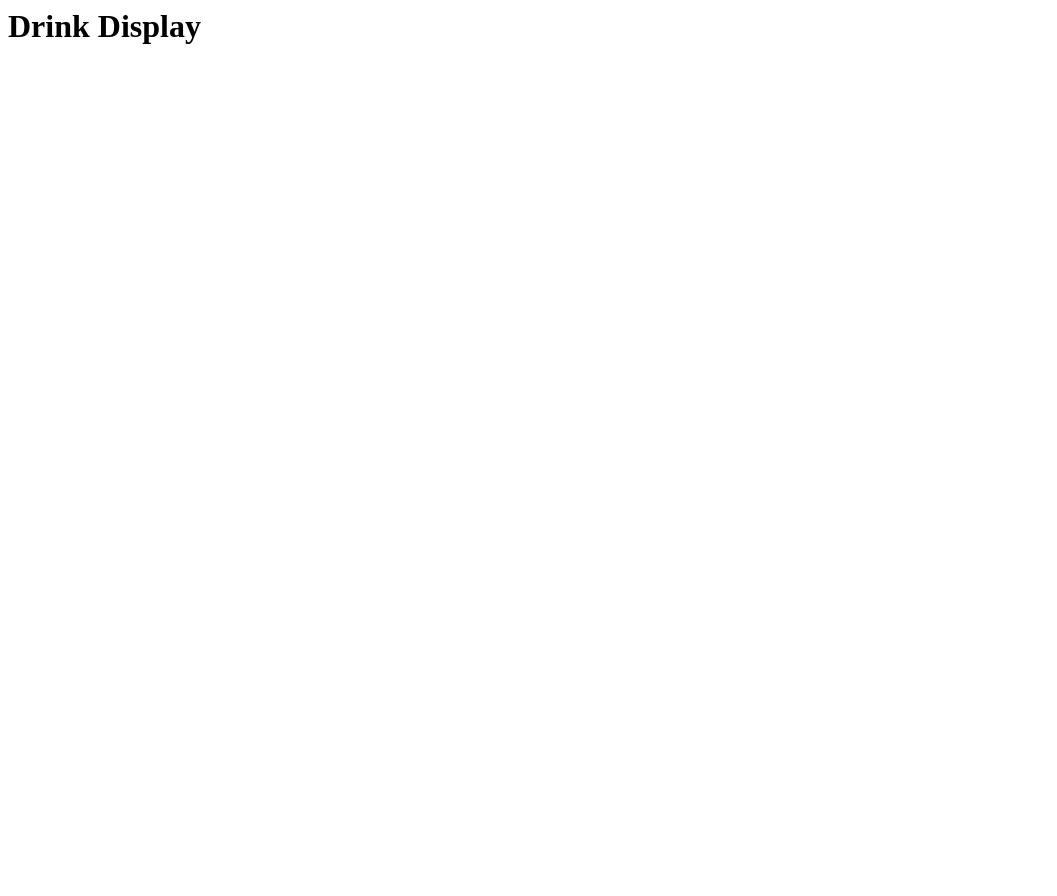
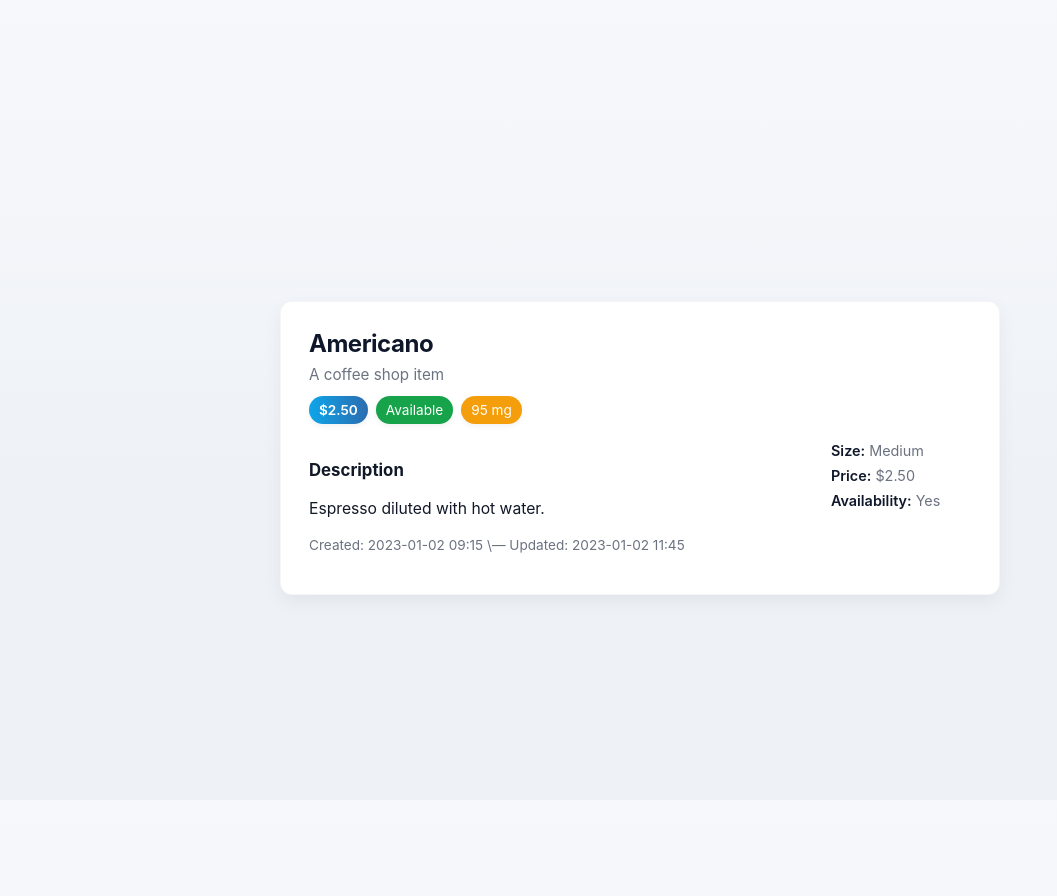
Before and after one commit to TonyJenkins/wat-coffee-shop, a Django app: page /drinks-counter/americano in a window 1280 px wide. Before the commit the part shown is almost empty. Shown: the whole page, without its empty margins (0-1057 px from the left). Before the commit the page ends 44 px from the top, so only its background shows below. Run offline with Django 5.2, Linux system fonts and the light colour scheme; data comes from the database, SQL or seed files in the repository.

Commit message:
Add card display for one Drink

```diff
--- /dev/null
+++ b/wat_coffee/drinks_counter/static/drinks_counter/drink_display.css
@@ -0,0 +1,143 @@
+/* CSS for drink_display */
+:root{
+  --bg:#f7f8fb;
+  --card:#ffffff;
+  --muted:#6b7280;
+  --accent:#2b6cb0;
+  --success:#16a34a;
+  --danger:#dc2626;
+  --shadow: 0 6px 18px rgba(15,23,42,0.06);
+  --radius:12px;
+  --maxw:720px;
+  --gap:18px;
+  --mono: ui-monospace, SFMono-Regular, Menlo, Monaco, "Roboto Mono", "Courier New", monospace;
+}
+
+html,body{
+  height:100%;
+  margin:0;
+  font-family: Inter, system-ui, -apple-system, "Segoe UI", Roboto, "Helvetica Neue", Arial;
+  background: linear-gradient(180deg,var(--bg),#eef2f7 60%);
+  color:#0f172a;
+  -webkit-font-smoothing:antialiased;
+  -moz-osx-font-smoothing:grayscale;
+}
+
+.page{
+  min-height:100vh;
+  display:flex;
+  align-items:center;
+  justify-content:center;
+  padding:48px 16px;
+}
+
+.card{
+  width:100%;
+  max-width:var(--maxw);
+  background:var(--card);
+  border-radius:var(--radius);
+  box-shadow:var(--shadow);
+  padding:28px;
+  box-sizing:border-box;
+  border:1px solid rgba(15,23,42,0.04);
+}
+
+.row{
+  display:flex;
+  gap:var(--gap);
+  align-items:center;
+  justify-content:space-between;
+  flex-wrap:wrap;
+}
+
+h1{
+  margin:0 0 8px 0;
+  font-size:1.5rem;
+  line-height:1.15;
+  letter-spacing:-0.02em;
+}
+
+.meta{
+  color:var(--muted);
+  font-size:0.95rem;
+  margin:0;
+}
+
+.labels{
+  display:flex;
+  gap:8px;
+  align-items:center;
+  margin-top:12px;
+  flex-wrap:wrap;
+}
+
+.badge{
+  font-size:0.85rem;
+  color:#fff;
+  padding:6px 10px;
+  border-radius:999px;
+  display:inline-block;
+  box-shadow:0 2px 6px rgba(15,23,42,0.06);
+}
+
+.price{
+  background:linear-gradient(90deg, #0ea5e9, #2b6cb0);
+  font-weight:600;
+}
+
+.available{
+  background:var(--success);
+}
+
+.unavailable{
+  background:var(--danger);
+}
+
+.grid{
+  display:grid;
+  grid-template-columns:1fr 140px;
+  gap:18px;
+  align-items:start;
+  margin-top:18px;
+}
+
+.desc{
+  line-height:1.6;
+  color:#111827;
+  background:transparent;
+  font-size:0.98rem;
+}
+
+.meta-list{
+  font-size:0.9rem;
+  color:var(--muted);
+  margin:0;
+  padding:0;
+  list-style:none;
+  display:flex;
+  flex-direction:column;
+  gap:8px;
+}
+
+.meta-list b{ color:#0f172a; font-weight:600; }
+
+.timestamps{
+  margin-top:16px;
+  color:var(--muted);
+  font-size:0.85rem;
+}
+
+.slug{
+  font-family:var(--mono);
+  font-size:0.88rem;
+  color:var(--muted);
+  background:rgba(15,23,42,0.02);
+  padding:6px 8px;
+  border-radius:6px;
+  display:inline-block;
+}
+
+@media (max-width:640px){
+  .grid{ grid-template-columns:1fr; }
+  .labels{ gap:6px; }
+}
--- a/wat_coffee/drinks_counter/templates/drinks_counter/drink_display.html
+++ b/wat_coffee/drinks_counter/templates/drinks_counter/drink_display.html
@@ -1 +1,57 @@
-<h1>Drink Display</h1>
+<!doctype html>
+<html lang="en">
+<head>
+    <meta charset="utf-8"/>
+    <title>{{ drink.name }} \— Drink</title>
+    <meta name="viewport" content="width=device-width,initial-scale=1"/>
+    {% load static %}
+    <link rel="stylesheet" href="{% static 'drinks_counter/drink_display.css' %}">
+</head>
+<body>
+<main class="page">
+    <article class="card" role="article" aria-labelledby="drink-title">
+        <header>
+            <div class="row">
+                <div>
+                    <h1 id="drink-title">{{ drink.name }}</h1>
+                    <p class="meta">A coffee shop item</p>
+                    <div class="labels">
+                        <span class="badge price">${{ drink.price }}</span>
+                        {% if drink.available %}
+                            <span class="badge available">Available</span>
+                        {% else %}
+                            <span class="badge unavailable">Unavailable</span>
+                        {% endif %}
+                        {% if drink.caffeine_mg %}
+                            <span class="badge" style="background:#f59e0b;">{{ drink.caffeine_mg }} mg</span>
+                        {% endif %}
+                    </div>
+                </div>
+            </div>
+        </header>
+
+        <section class="grid" aria-describedby="desc">
+            <div>
+                {% if drink.description %}
+                    <h2 style="margin:18px 0 8px 0;font-size:1.05rem;color:#111827;">Description</h2>
+                    <p id="desc" class="desc">{{ drink.description }}</p>
+                {% else %}
+                    <p class="desc" style="font-style:italic;color:var(--muted);">No description provided.</p>
+                {% endif %}
+
+                <p class="timestamps">Created: {{ drink.created_at|date:"Y-m-d H:i" }} \—
+                    Updated: {{ drink.updated_at|date:"Y-m-d H:i" }}</p>
+            </div>
+
+            <aside>
+                <ul class="meta-list" aria-label="Details">
+                    <li><b>Size:</b> {{ drink.get_size_display }}</li>
+                    <li><b>Price:</b> ${{ drink.price }}</li>
+                    <li><b>Availability:</b> {% if drink.available %}Yes{% else %}No{% endif %}</li>
+                </ul>
+            </aside>
+        </section>
+    </article>
+</main>
+</body>
+</html>
```
